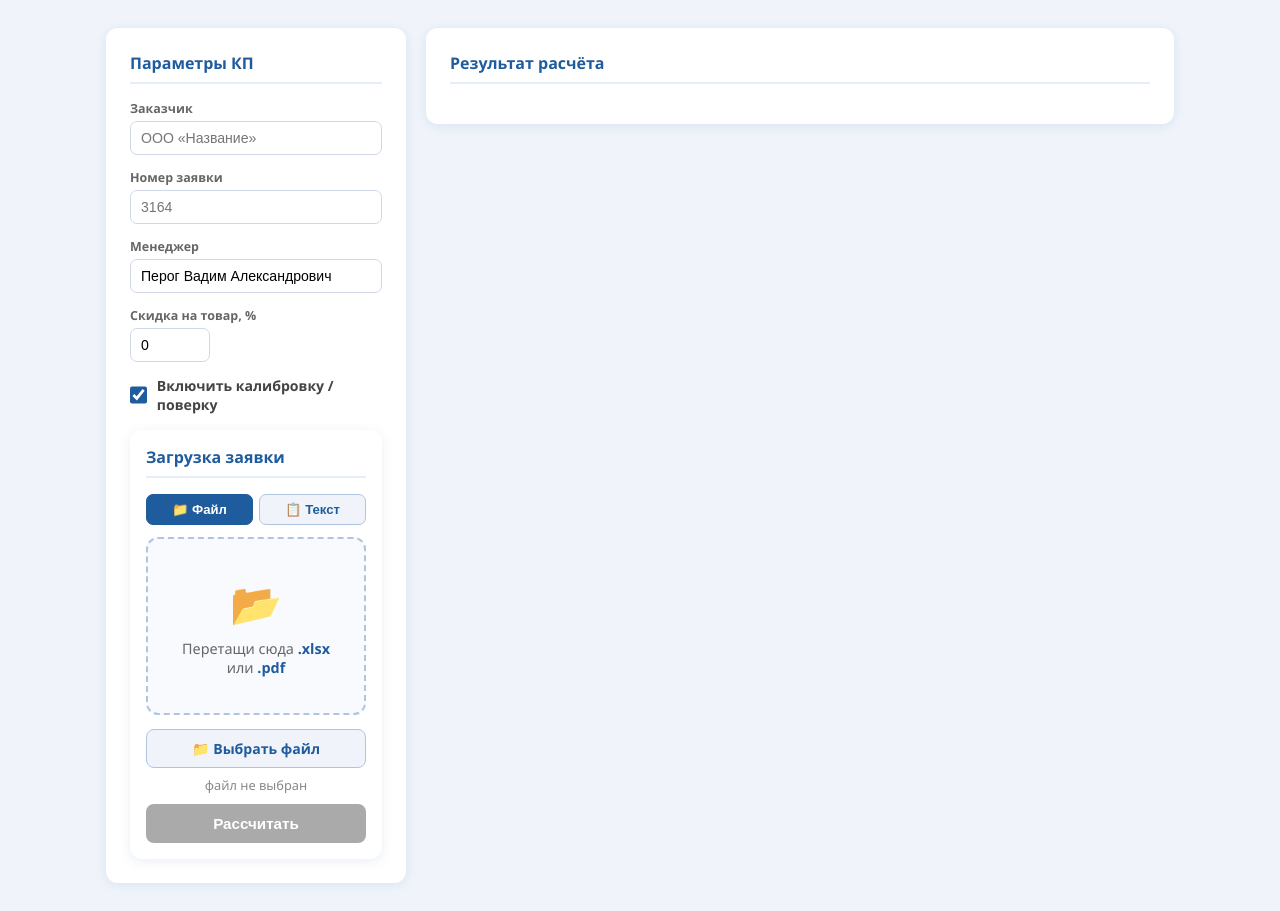
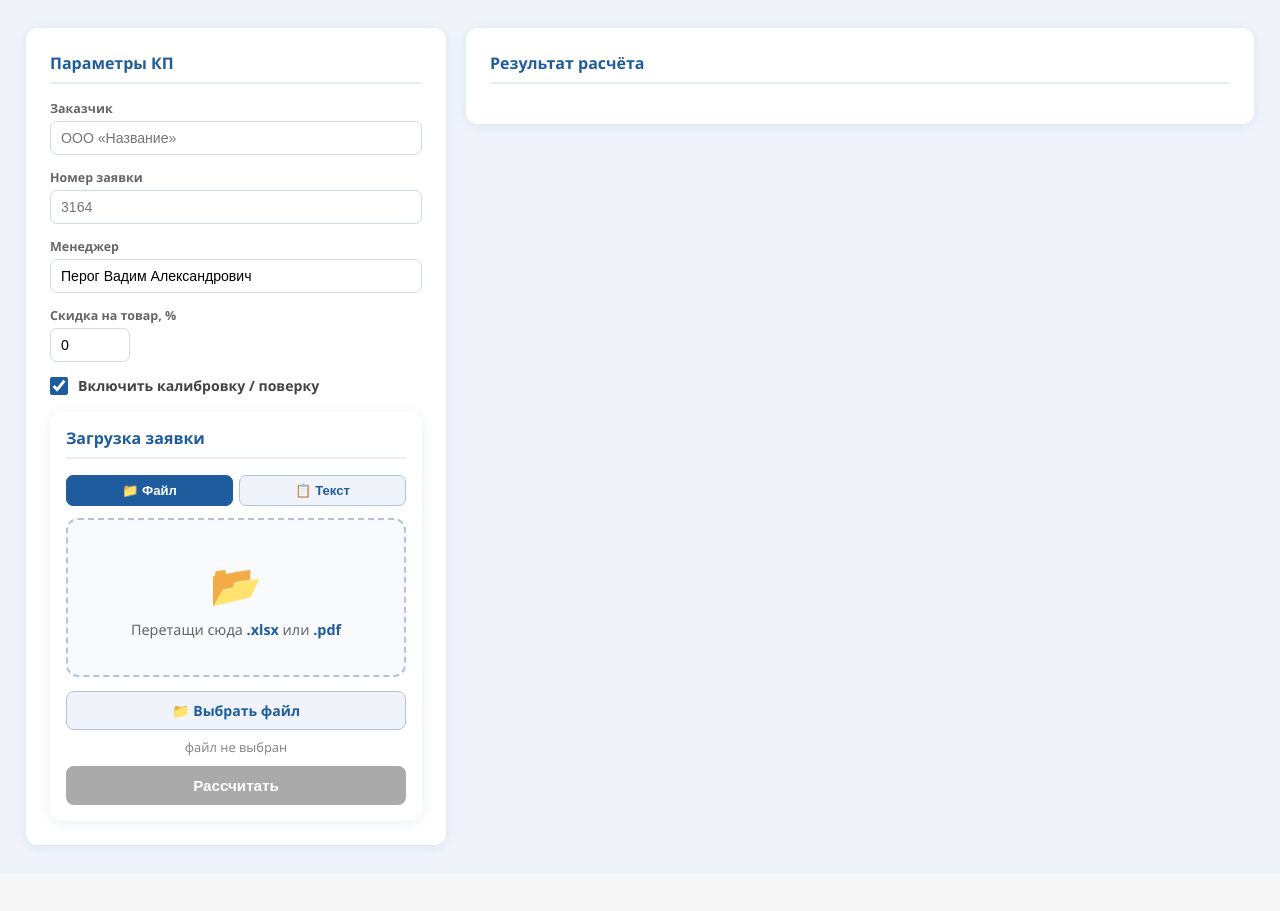
Before and after one commit to PerogVA/vegalibr-kp, a Flask app: page / in a window 1280 px wide. Shown: the part 56-967 px from the top of the page. After the commit the page ends 907 px from the top, so only its background shows below. Run offline with Flask 3, Linux system fonts and the light colour scheme; the visitor is signed in with stand-in values (Sample User, id 1).

Commit message:
ui: widen left panel 300->420px, textarea taller

```diff
--- a/templates/index.html
+++ b/templates/index.html
@@ -18,8 +18,8 @@ body{font-family:'Segoe UI',Arial,sans-serif;background:#f0f4fa;color:#333;min-h
 .top-bar .logout:hover{background:rgba(255,255,255,.1);color:#fff}
 
 /* ── Layout ── */
-.main{max-width:1100px;margin:28px auto;padding:0 16px;
-  display:grid;grid-template-columns:300px 1fr;gap:20px;align-items:start}
+.main{max-width:1260px;margin:28px auto;padding:0 16px;
+  display:grid;grid-template-columns:420px 1fr;gap:20px;align-items:start}
 @media(max-width:780px){.main{grid-template-columns:1fr}}
 
 /* ── Карточка ── */
@@ -204,9 +204,9 @@ td.c{text-align:center}
 Пример:
 Калибр-скоба 6,48 h11 ПР-НЕ ГОСТ 18360-93    12
 Калибр-пробка гладкая 2,0 H14 ПР-НЕ    6"
-            style="width:100%;height:140px;padding:10px;
+            style="width:100%;height:180px;padding:10px;
                    border:1.5px solid #b0c4e0;border-radius:8px;
-                   font-size:.78rem;resize:vertical;outline:none;
+                   font-size:.82rem;resize:vertical;outline:none;
                    font-family:monospace"></textarea>
         </div>
 
```
